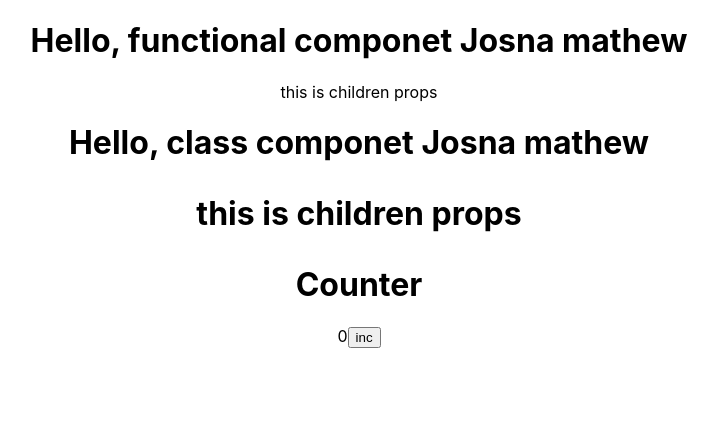
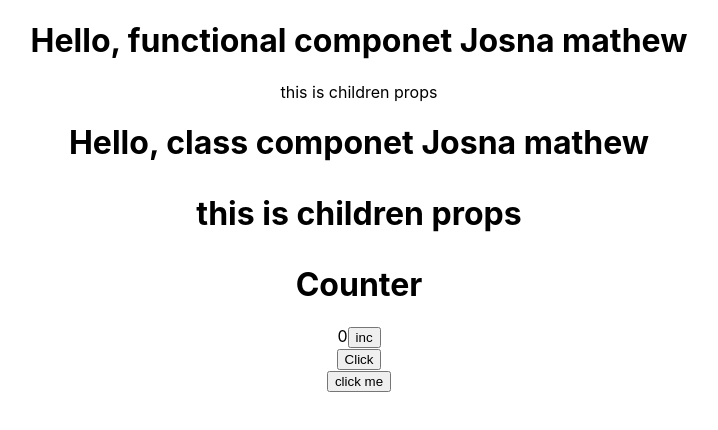
Before and after one commit to josnamathew03/react_tutorials, a React (Create React App) app in the folder hello-world/: page / in a window 1280 px wide. Shown: the top 430 px of the page, without its empty margins (281-999 px from the left). Built offline with nearby package versions, Linux system fonts and the light colour scheme.

Commit message:
feat: event handling

```diff
--- a/hello-world/src/App.js
+++ b/hello-world/src/App.js
@@ -5,7 +5,8 @@ import Welcome from './components/Welcome';
 import Hello from './components/Hello';
 import Message from './components/Message';
 import Counter from './components/Counter';
-
+import FunctionClick from './components/FunctionClick';
+import ClassClick from './components/ClassClick';
 
 function App() {
   return (
@@ -21,7 +22,8 @@ function App() {
    <Hello/> */}
    {/* <Message/> */}
    <Counter/>
-
+    <FunctionClick></FunctionClick>
+    <ClassClick></ClassClick>
 
     </div>
   );
--- /dev/null
+++ b/hello-world/src/components/ClassClick.js
@@ -0,0 +1,19 @@
+import React, { Component } from 'react'
+
+export class ClassClick extends Component {
+    getMessage(){
+        console.log('clickedddd')
+    }
+  render() {
+
+    return (
+      <div>
+        <button onClick={this.getMessage}>
+            click me
+        </button>
+      </div>
+    )
+  }
+}
+
+export default ClassClick
--- /dev/null
+++ b/hello-world/src/components/FunctionClick.js
@@ -0,0 +1,14 @@
+import React from 'react'
+
+function FunctionClick() {
+    function clickHandle(){
+        console.log('clicked')
+    }
+  return (
+    <div>
+      <button onClick={clickHandle}>Click</button>
+    </div>
+  )
+}
+
+export default FunctionClick
```
Also changed, not shown: package.json (added, +7 -0 lines), hello-world/src/components/Message.js (line endings or trailing spaces), 2 other files (tests, documents, lock files or other folders).
